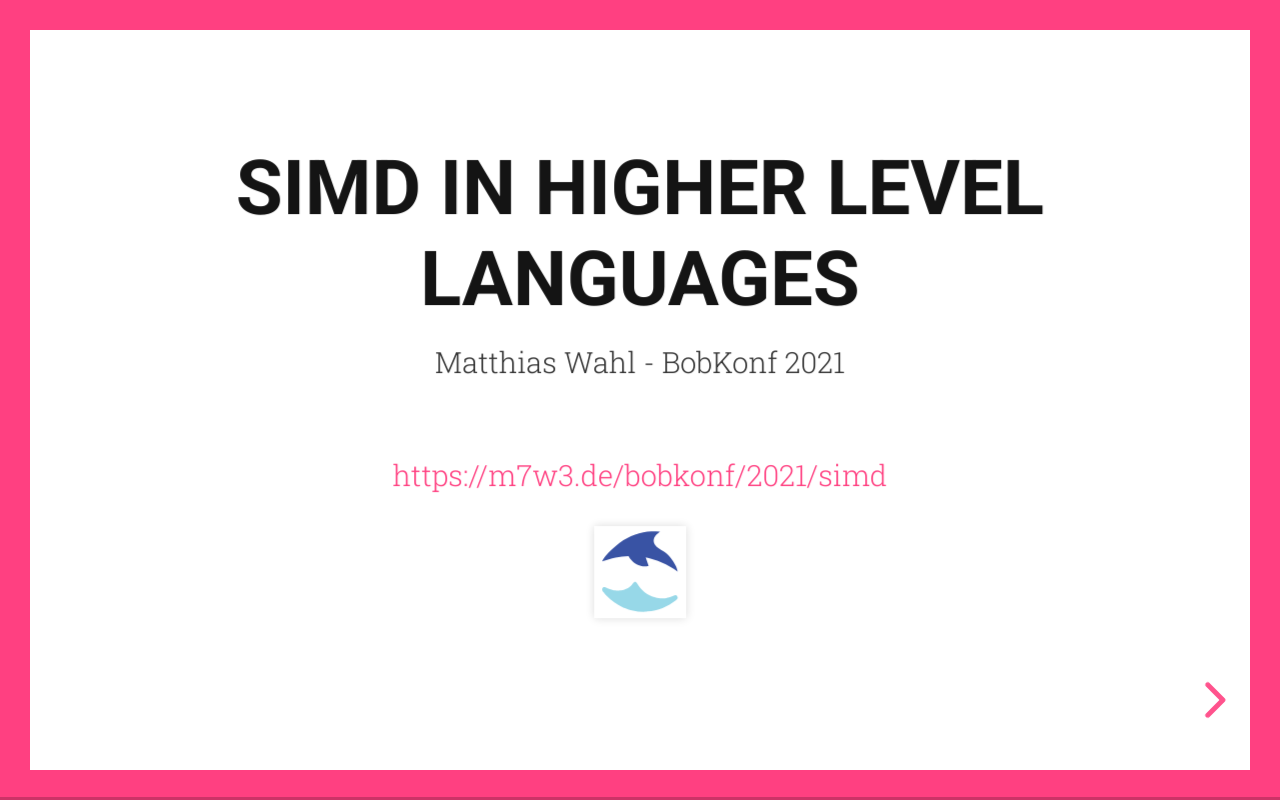
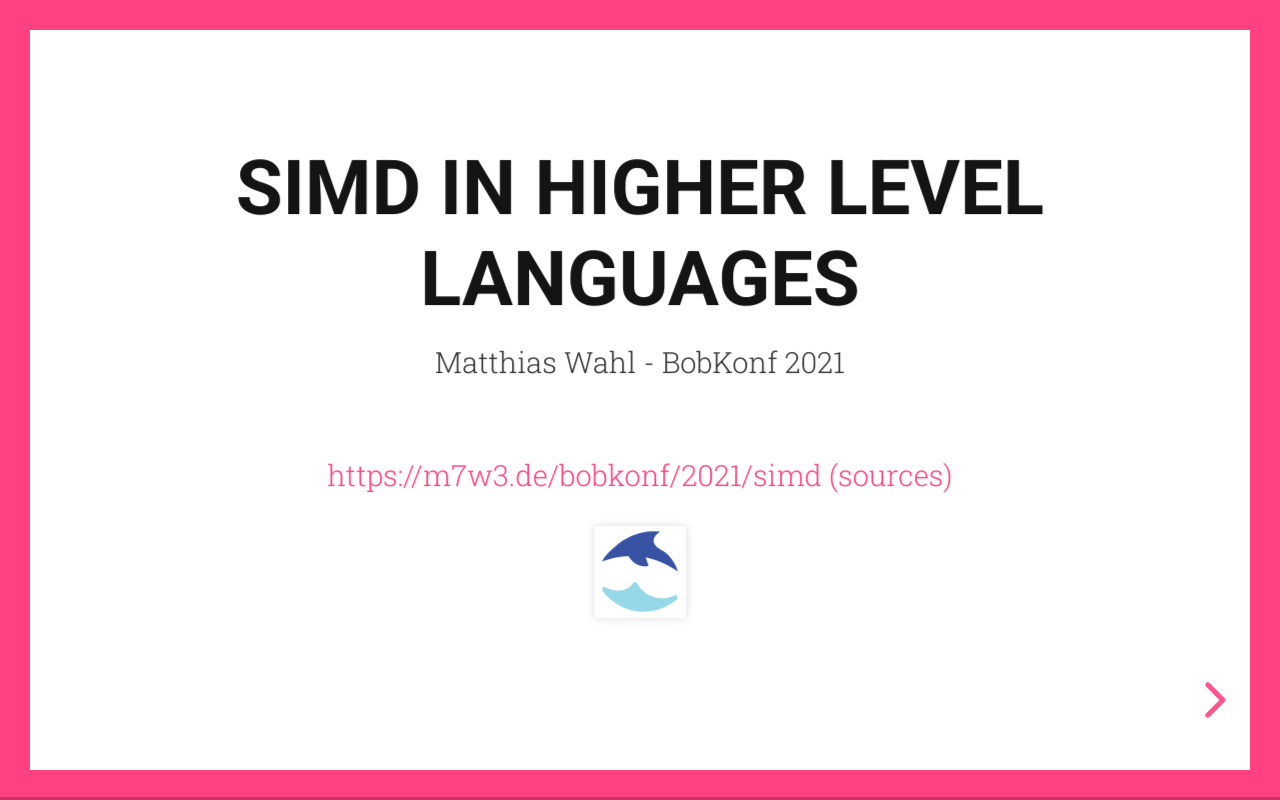
Before and after one commit to mfelsche/bobkonf2021-simd, a plain HTML site: page slides/index.html in a window 1280 px wide. Drawn offline with Linux system fonts and the light colour scheme.

Commit message:
Add links to sources
Signed-off-by: Matthias Wahl <mwahl@wayfair.com>

```diff
--- a/slides/index.html
+++ b/slides/index.html
@@ -31,7 +31,8 @@
                 <h1>SIMD in higher level languages</h1>
                 <p>Matthias Wahl - BobKonf 2021</p>
                 <p>&nbsp;</p>
-                <a href="https://m7w3.de/bobkonf/2021/simd">https://m7w3.de/bobkonf/2021/simd</a>
+                <a href="https://m7w3.de/bobkonf/2021/simd">https://m7w3.de/bobkonf/2021/simd</a> <a
+                    href="https://github.com/mfelsche/bobkonf2021-simd">(sources)</a>
 
                 <p>
                     <a href="https://tremor.rs">
```
